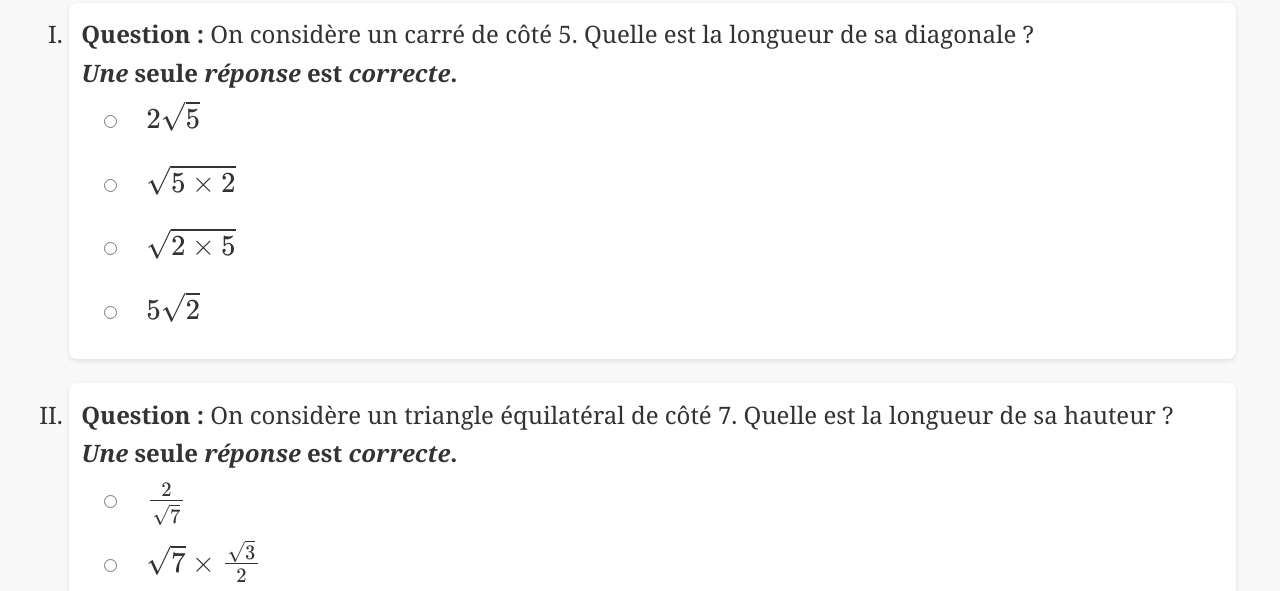
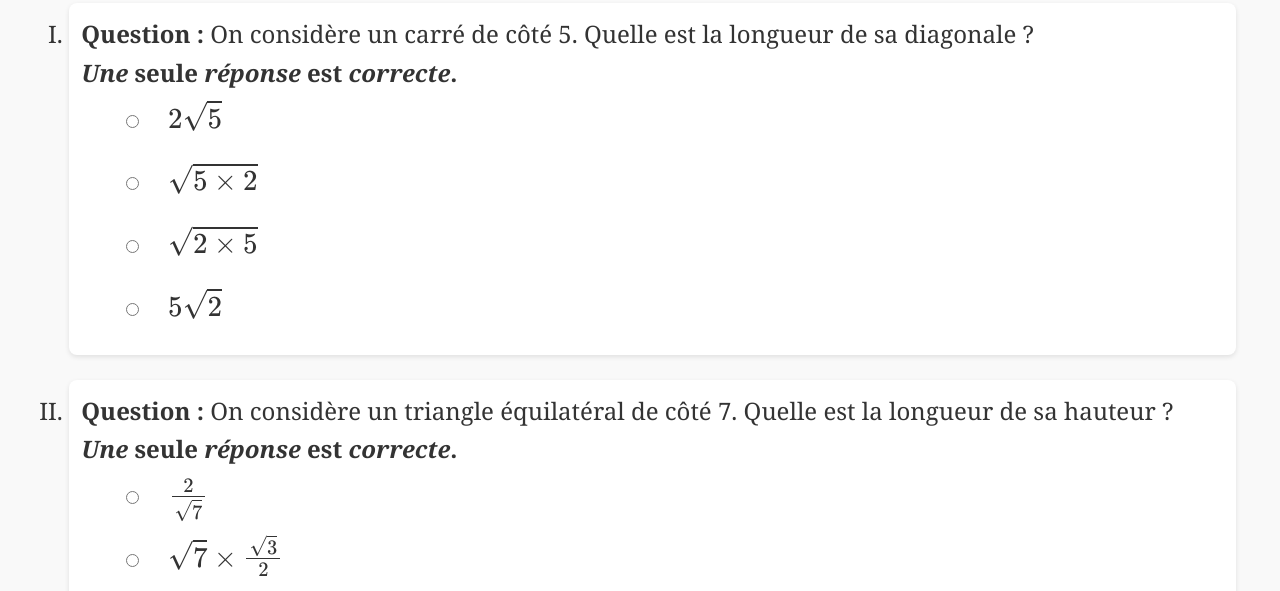
Before and after one commit to DidaskalosManthanon/quizz, a plain HTML site: page index.html in a window 1280 px wide. Shown: the part 209-800 px from the top of the page. Drawn offline with nearby package versions, Linux system fonts and the light colour scheme; a script that the page names is missing.

Commit message:
Fix typo and add margin-left for upper-roman

```diff
--- a/styles.css
+++ b/styles.css
@@ -53,6 +53,7 @@
 
   ol li {
     list-style-type: upper-roman;
+    margin-left: 2%;
   }
 
   input {
```
Also changed, not shown: index.html (+1 -1 lines).
